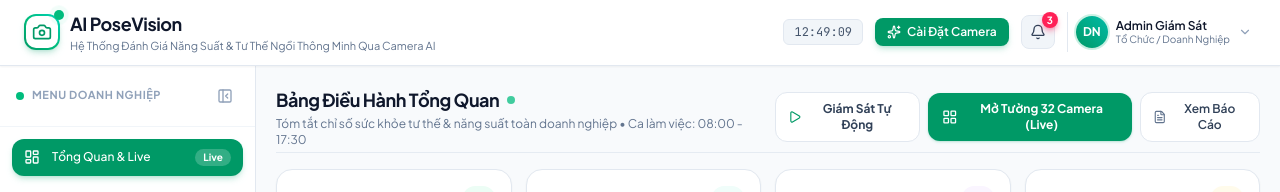
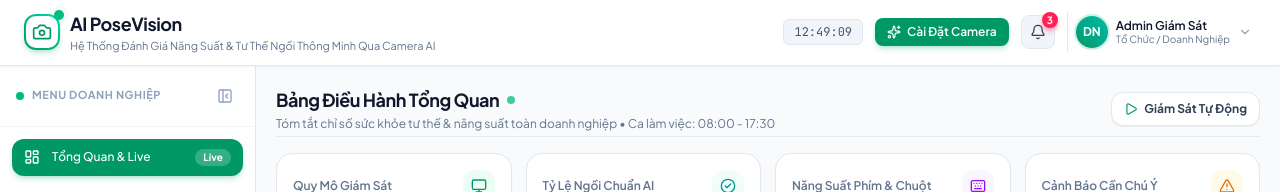
Before and after one commit to cuongnm05/Du-an-Giao-dien-nguoi-may, a React (Vite) app: page / in a window 1280 px wide. Shown: the top 192 px of the page. Built offline with nearby package versions, Linux system fonts and the light colour scheme.

Commit message:
fix: Xoa 2 nut Mo Tuong Camera va Xem Bao Cao khoi header Dashboard

```diff
--- a/src/components/DashboardView.jsx
+++ b/src/components/DashboardView.jsx
@@ -6,7 +6,6 @@ import {
   Clock,
   Keyboard,
   MousePointer,
-  LayoutGrid,
   Camera,
   ChevronRight,
   ArrowUpRight,
@@ -16,7 +15,6 @@ import {
   Flame,
   TrendingUp,
   UserCheck,
-  FileText,
   Sliders,
   Laptop,
   Trophy,
@@ -135,9 +133,8 @@ export default function DashboardView({
           </p>
         </div>
 
-        {/* Nút xem toàn bộ Camera, Giám Sát & Báo cáo */}
+        {/* Nút Giám Sát Tự Động */}
         <div className="flex items-center gap-2">
-          {/* Nút Giám Sát Tự Động */}
           <button
             onClick={() => {
               const next = !isPatrolling;
@@ -145,31 +142,15 @@ export default function DashboardView({
               setNotificationToast(next ? 'Đã bật chế độ giám sát tự động qua các máy trạm!' : 'Đã dừng giám sát tự động.');
               setTimeout(() => setNotificationToast(null), 3500);
             }}
-            className={`flex items-center gap-1.5 px-3 py-2 rounded-xl text-xs font-bold transition-all border ${
+            className={`flex items-center gap-1.5 px-3 py-2 rounded-xl text-xs font-bold transition-all border cursor-pointer ${
               isPatrolling
                 ? 'bg-amber-500 text-white border-amber-500 shadow-sm animate-pulse'
-                : 'bg-white hover:bg-slate-50 text-slate-700 border-slate-200'
+                : 'bg-white hover:bg-slate-50 text-slate-700 border-slate-200 shadow-2xs'
             }`}
             title="Tự động đảo góc nhìn qua từng máy trạm mỗi 4 giây"
           >
             {isPatrolling ? <Pause className="w-3.5 h-3.5" /> : <Play className="w-3.5 h-3.5 text-emerald-600" />}
             <span>{isPatrolling ? 'Dừng Giám Sát' : 'Giám Sát Tự Động'}</span>
-          </button>
-
-          <button
-            onClick={() => onNavigateTab('multicam')}
-            className="flex items-center gap-2 px-3.5 py-2 bg-emerald-600 hover:bg-emerald-500 text-white rounded-xl text-xs font-bold shadow-sm shadow-emerald-600/20 transition-all hover:scale-[1.02] active:scale-[0.98]"
-          >
-            <LayoutGrid className="w-4 h-4" />
-            <span>Mở Tường {cameras.length} Camera (Live)</span>
-          </button>
-
-          <button
-            onClick={() => onNavigateTab('reports')}
-            className="flex items-center gap-1.5 px-3 py-2 bg-white hover:bg-slate-50 text-slate-700 rounded-xl text-xs font-semibold border border-slate-200 transition-all"
-          >
-            <FileText className="w-3.5 h-3.5 text-slate-500" />
-            <span className="hidden md:inline">Xem Báo Cáo</span>
           </button>
         </div>
       </div>
```
